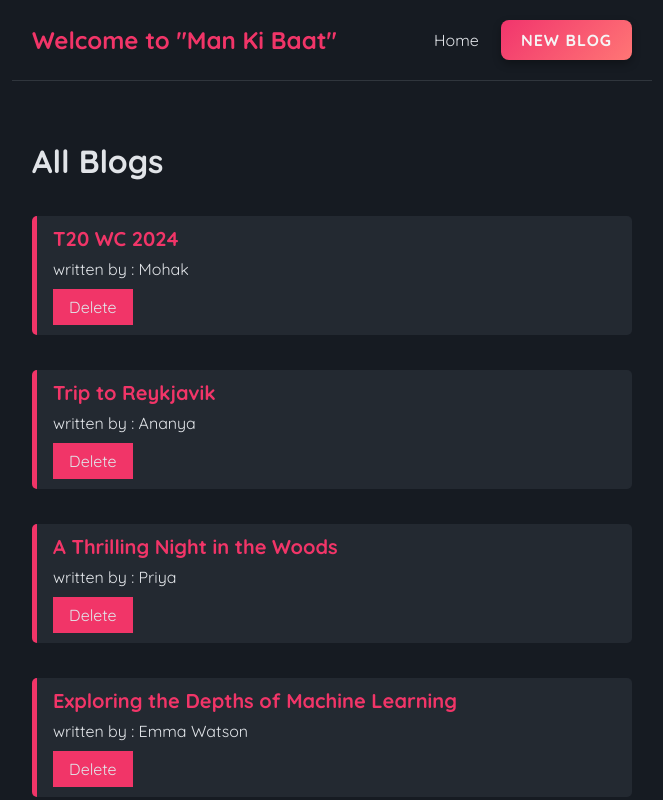
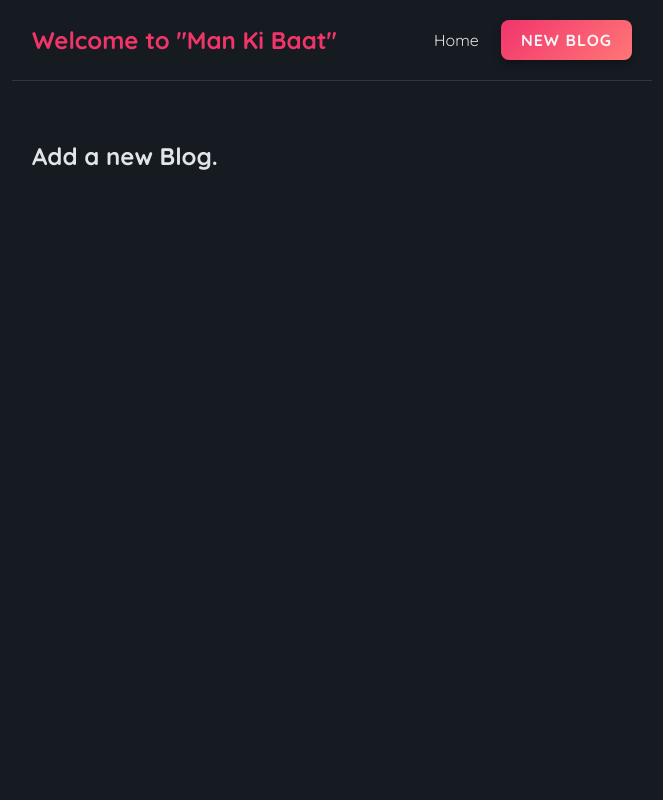
Before and after one commit to mohakj22/Blog-App, a React (Create React App) app: page /create in a window 1280 px wide. Shown: the top 800 px of the page, without its empty margins (308-971 px from the left). Built offline with nearby package versions, Linux system fonts and the light colour scheme; data requests are answered from the project's data file.

Commit message:
Started Routing

```diff
--- a/package.json
+++ b/package.json
@@ -8,6 +8,7 @@
     "@testing-library/user-event": "^13.5.0",
     "react": "^18.3.1",
     "react-dom": "^18.3.1",
+    "react-router-dom": "^5.3.4",
     "react-scripts": "5.0.1",
     "web-vitals": "^2.1.4"
   },
@@ -34,5 +35,8 @@
       "last 1 firefox version",
       "last 1 safari version"
     ]
+  },
+  "devDependencies": {
+    "@types/react-router-dom": "^5.3.3"
   }
 }
--- a/src/App.js
+++ b/src/App.js
@@ -1,14 +1,21 @@
-import Navbar from './Navbar'
-import Home from './Home'
+import Navbar from "./Navbar";
+import Home from "./Home";
+import { BrowserRouter as Router, Route, Switch } from "react-router-dom";
+import Create from "./Create";
 function App() {
+  return (
+    <Router>
+      <div className="App">
+        <Navbar />
+        <div className="content">
+          <Switch>
+            <Route exact path="/"><Home /></Route>
+            <Route exact path="/create"><Create/></Route>
 
-  return (
-    <div className="App">
-      <Navbar />
-      <div className="content">
-        <Home/>
+          </Switch>
+        </div>
       </div>
-    </div>
+    </Router>
   );
 }
 
--- /dev/null
+++ b/src/Create.js
@@ -0,0 +1,7 @@
+const Create = () => {
+    return (<div className="create">
+        <h2>Add a new Blog.</h2>
+    </div> );
+}
+
+export default Create;
--- a/src/Home.js
+++ b/src/Home.js
@@ -1,38 +1,18 @@
 import { useState, useEffect } from "react";
 import BlogList from "./BlogList";
+import useFetch from "./useFetch";
 const Home = () => {
-  const [message, setMessage] = useState("Loading......");
-  const [blogs, setBlogs] = useState(null);
-  const [isPending, setPending] = useState(true);
-  const hadndleDelete = (id) => {
-    const newBlogs = blogs.filter((blog) => blog.id !== id);
-    setBlogs(newBlogs);
-    console.log(blogs);
-  };
-  useEffect(() => {
-    const blogList = async () => {
-      try {
-        let response = await fetch("http://localhost:8000/blogs");
-        if (!response.ok) {
-          throw new Error("Network response was not ok");
-        }
-        let data = await response.json();
-        setBlogs(data);
-        console.log(data);
-        setPending(false);
-      } catch (err) {
-        console.error("Fetch error:", err);
-        // setPending(false);
-        setMessage(
-          "We're very sorry, but there was an error fetching the data. We sincerely apologize for any inconvenience this may have caused."
-        );
-      }
-    };
-    blogList();
-  }, []);
+  const {
+    data: blogs,
+    isPending,
+    message,
+    hadndleDelete
+  } = useFetch("http://localhost:8000/blogs");
+
+
   return (
     <div className="home">
-      {isPending && <div>{ message }</div>}
+      {isPending && <div>{message}</div>}
       {blogs && (
         <BlogList
           blogs={blogs}
--- /dev/null
+++ b/src/useFetch.js
@@ -0,0 +1,35 @@
+import { useState, useEffect } from "react";
+
+const useFetch = (url) => {
+  const [message, setMessage] = useState("Loading......");
+  const [data, setData] = useState(null);
+  const [isPending, setPending] = useState(true);
+  useEffect(() => {
+    const blogList = async () => {
+      try {
+        let response = await fetch(url);
+        if (!response.ok) {
+          throw new Error("Network response was not ok");
+        }
+        let data = await response.json();
+        console.log(data);
+        setData(data);
+        console.log(data);
+        setPending(false);
+      } catch (err) {
+        console.error("Fetch error:", err);
+        setMessage(
+          "We're very sorry, but there was an error fetching the data. We sincerely apologize for any inconvenience this may have caused."
+        );
+      }
+    };
+    blogList();
+  }, [url]);
+    const hadndleDelete = (id) => {
+      const newBlogs = data.filter((blog) => blog.id !== id);
+      setData(newBlogs);
+      console.log(data);
+    };
+  return { data, isPending, message, hadndleDelete };
+};
+export default useFetch;
```
Also changed, not shown: 1 other file (tests, documents, lock files or other folders).
